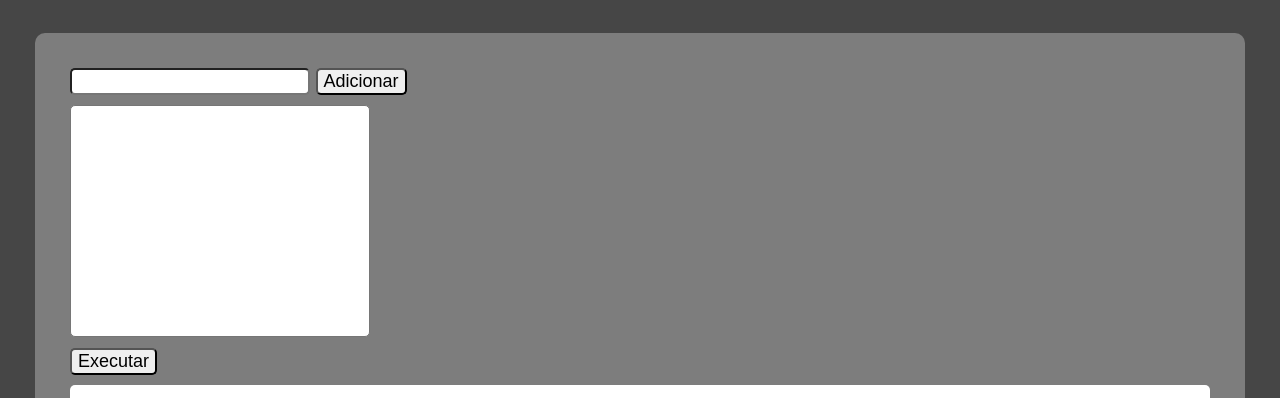
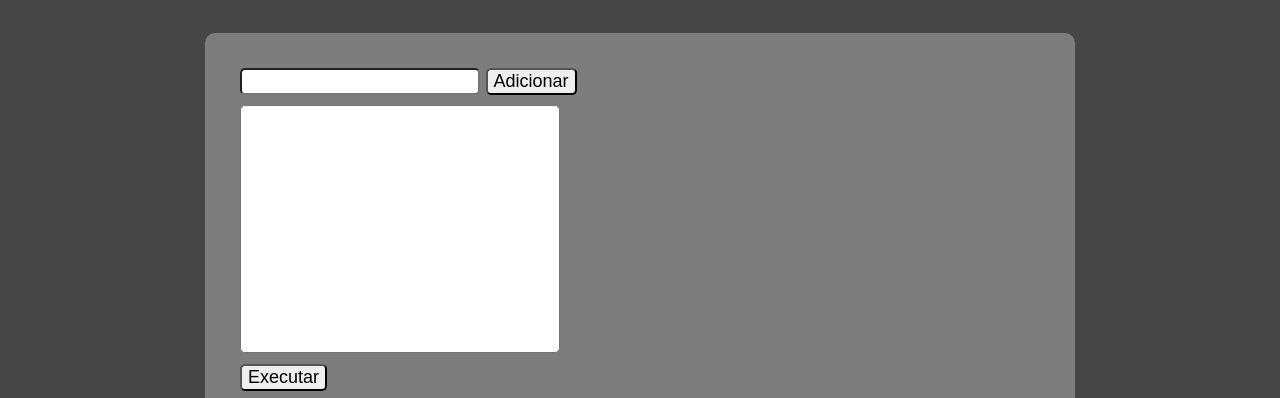
Before and after one commit to EdOzz42/Estatistica, a plain HTML site: page index.html in a window 1280 px wide. Shown: the part 151-549 px from the top of the page. Drawn offline with Linux system fonts and the light colour scheme.

Commit message:
Update style.css

```diff
--- a/style.css
+++ b/style.css
@@ -1,9 +1,7 @@
 body {
     font: Normal 15pt Arial;
     background-color: rgb(70, 70, 70);
-    max-width: 800;
-    min-width: 300;
-    margin: auto;
+    margin: 0px;
 }
 
 .header {
@@ -18,11 +16,13 @@ body {
 }
 
 .content {
-    margin: 35px;
-    padding: 35px;
     background-color: rgb(125, 125, 125);
     border-radius: 10px;
-
+    max-width: 800px;
+    min-width: 300px;
+    margin: auto;
+    margin-top: 35px;
+    padding: 35px;
 }
 
 input {
@@ -38,7 +38,8 @@ input {
 select {
     margin-top: 10px;
     margin-bottom: 10px;
-    width: 300px;
+    width: 320px;
+    padding: 8px;
     font-size: 20px;
     border-radius: 5px;
     overflow: auto;
```
